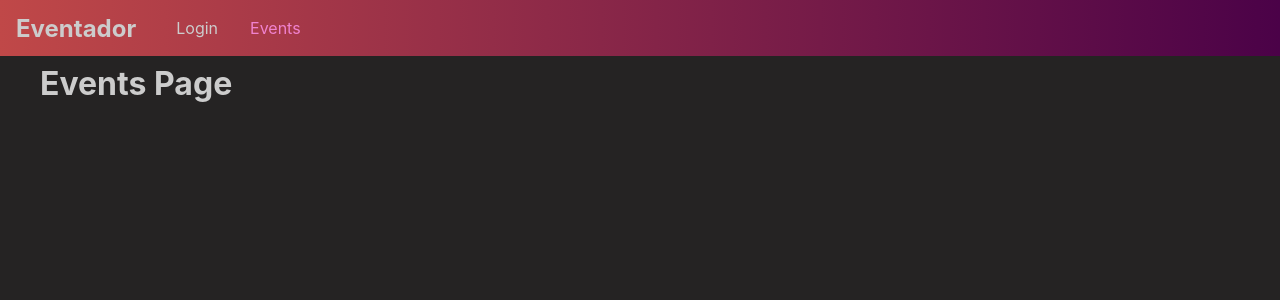
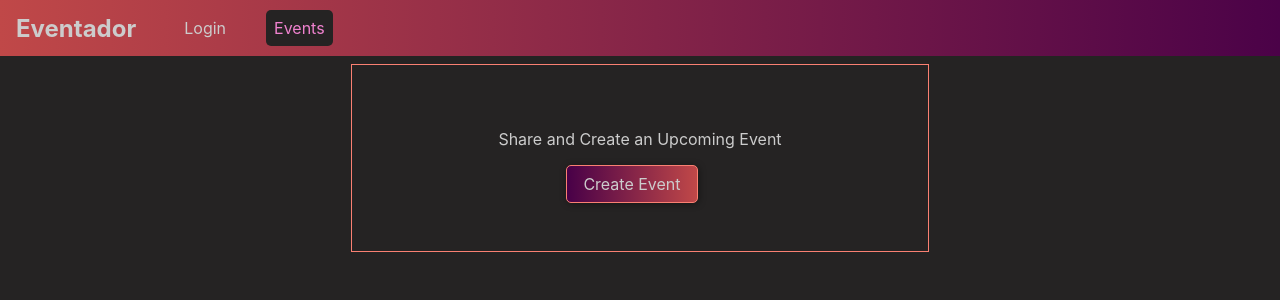
Before and after one commit to SimasDei/graphql-react-mongo-one, a React (Create React App) app in the folder frontend/: page /events in a window 1280 px wide. Shown: the top 300 px of the page. Built offline with nearby package versions, Linux system fonts and the light colour scheme.

Commit message:
add create events modal, set it based on event create state

```diff
--- a/frontend/src/App.js
+++ b/frontend/src/App.js
@@ -37,7 +37,9 @@ class App extends Component {
             <MainNavigation />
             <main className="main-content">
               <Switch>
-                {!this.state.token && <Redirect from="/" to="/auth" exact />}
+                {!this.state.token && (
+                  <Redirect from="/bookings" to="/auth" exact />
+                )}
                 {this.state.token && <Redirect from="/" to="/events" exact />}
                 {this.state.token && (
                   <Redirect from="/auth" to="/events" exact />
@@ -52,6 +54,7 @@ class App extends Component {
                 {this.state.token && (
                   <Route path="/bookings" component={BookingsPage} />
                 )}
+                {!this.state.token && <Redirect to="/auth" exact />}
               </Switch>
             </main>
           </AuthContext.Provider>
--- /dev/null
+++ b/frontend/src/components/backdrop/backdrop.css
@@ -0,0 +1,8 @@
+.backdrop {
+  position: fixed;
+  top: 0;
+  left: 0;
+  height: 100vh;
+  width: 100%;
+  background: rgba(0, 0, 0, 0.2);
+}
--- /dev/null
+++ b/frontend/src/components/backdrop/backdrop.js
@@ -0,0 +1,8 @@
+import React from 'react';
+import './backdrop.css';
+
+const backdrop = () => {
+  return <div className="backdrop" />;
+};
+
+export default backdrop;
--- /dev/null
+++ b/frontend/src/components/modal/Modal.js
@@ -0,0 +1,27 @@
+import React from 'react';
+import './modal.css';
+const Modal = props => {
+  return (
+    <div className="modal">
+      <header className="modal__header">
+        <h2>{props.title}</h2>
+      </header>
+      <section className="modal__content">{props.children}</section>
+      <section className="modal__actions">
+        {props.canCancel && (
+          <button className="btn" onClick={props.onCancel}>
+            Cancel
+          </button>
+        )}
+
+        {props.canConfirm && (
+          <button className="btn" onClick={props.onConfirm}>
+            Confirm
+          </button>
+        )}
+      </section>
+    </div>
+  );
+};
+
+export default Modal;
--- /dev/null
+++ b/frontend/src/components/modal/modal.css
@@ -0,0 +1,36 @@
+.modal {
+  width: 80%;
+  box-shadow: 0 2px 8px rgba(0, 0, 0, 0.5);
+  background: #252323;
+  position: fixed;
+  top: 20vh;
+  left: 5%;
+}
+
+.modal__header {
+  padding: 1rem;
+  background: #c04848;
+  color: #ccc;
+}
+
+.modal__header h2 {
+  margin: 0;
+  font-size: 1.2rem;
+}
+
+.modal__content {
+  padding: 1rem;
+}
+
+.modal__actions {
+  display: flex;
+  justify-content: flex-end;
+  padding: 1rem;
+}
+
+@media (min-width: 768px) {
+  .modal {
+    width: 50rem;
+    left: calc((100% - 50rem) / 2);
+  }
+}
--- a/frontend/src/components/navigation/navigation.css
+++ b/frontend/src/components/navigation/navigation.css
@@ -24,19 +24,31 @@
   list-style: none;
   padding: 0;
   margin: 0;
+  align-items: center;
 }
 
 .main-navigation__items li {
   margin: 0 1rem;
 }
 
-.main-navigation__items a {
+.main-navigation__items a,
+.main-navigation__items button {
   text-decoration: none;
   color: #ccc;
+  padding: 0.5rem;
+  border: none;
+  font: inherit;
+  background: transparent;
+  cursor: pointer;
+  margin: 0;
 }
 
 .main-navigation__items a:hover,
 .main-navigation__items a:active,
-.main-navigation__items a.active {
+.main-navigation__items a.active,
+.main-navigation__items button:hover,
+.main-navigation__items button:active {
+  background: #252323;
   color: #f082cf;
+  border-radius: 5px;
 }
--- a/frontend/src/components/navigation/navigation.js
+++ b/frontend/src/components/navigation/navigation.js
@@ -24,9 +24,14 @@ const mainNavigation = props => (
                 <NavLink to={'/events'}>Events</NavLink>
               </li>
               {context.token && (
-                <li>
-                  <NavLink to={'/bookings'}>Bookings</NavLink>
-                </li>
+                <React.Fragment>
+                  <li>
+                    <NavLink to={'/bookings'}>Bookings</NavLink>
+                  </li>
+                  <li>
+                    <button onClick={context.logout}>Logout</button>
+                  </li>
+                </React.Fragment>
               )}
             </ul>
           </nav>
--- a/frontend/src/index.css
+++ b/frontend/src/index.css
@@ -14,3 +14,39 @@ code {
   font-family: source-code-pro, Menlo, Monaco, Consolas, 'Courier New',
     monospace;
 }
+
+.form-control label,
+.form-control input {
+  display: block;
+  width: 100%;
+}
+
+.form-control label {
+  margin-bottom: 0.5rem;
+}
+
+.form-control {
+  margin-bottom: 1rem;
+}
+
+.form-actions button,
+.btn {
+  background: linear-gradient(to left, #c04848, #480048);
+  font: inherit;
+  border: 1px solid #fa8072;
+  border-radius: 5px;
+  padding: 0.5rem 1rem;
+  margin-right: 1rem;
+  color: inherit;
+  box-shadow: 1px 1px 7px rgba(0, 0, 0, 0.4);
+  cursor: pointer;
+  transition: all 0.2s;
+}
+
+.form-actions button:hover,
+.form-actions button:active,
+.btn:hover,
+.btn:active {
+  background: linear-gradient(to right, #c04848, #480048);
+  transform: translateY(-0.5rem);
+}
--- a/frontend/src/pages/Auth.css
+++ b/frontend/src/pages/Auth.css
@@ -3,36 +3,3 @@
   width: 25rem;
   margin: 5rem auto;
 }
-
-.form-control label,
-.form-control input {
-  display: block;
-  width: 100%;
-}
-
-.form-control label {
-  margin-bottom: 0.5rem;
-}
-
-.form-control {
-  margin-bottom: 1rem;
-}
-
-.form-actions button {
-  background: linear-gradient(to left, #c04848, #480048);
-  font: inherit;
-  border: 1px solid #fa8072;
-  border-radius: 5px;
-  padding: 0.5rem 1rem;
-  margin-right: 1rem;
-  color: inherit;
-  box-shadow: 1px 1px 7px rgba(0, 0, 0, 0.4);
-  cursor: pointer;
-  transition: all 0.2s;
-}
-
-.form-actions button:hover,
-.form-actions button:active {
-  background: linear-gradient(to right, #c04848, #480048);
-  transform: translateY(-0.5rem);
-}
--- /dev/null
+++ b/frontend/src/pages/Events.css
@@ -0,0 +1,8 @@
+.events-control {
+  text-align: center;
+  border: 1px solid #fa8072;
+  padding: 3rem;
+  margin: 2rem auto;
+  width: 30rem;
+  max-width: 80%;
+}
--- a/frontend/src/pages/Events.js
+++ b/frontend/src/pages/Events.js
@@ -1,11 +1,48 @@
 import React, { Component } from 'react';
+import './Events.css';
+import Modal from '../components/modal/Modal';
+import Backdrop from '../components/backdrop/backdrop';
 
 export class EventsPage extends Component {
+  state = {
+    creating: false
+  };
+
+  createEventHandler = () => {
+    this.setState({ creating: true });
+  };
+
+  modalConfirmHandler = () => {
+    this.setState({ creating: false });
+  };
+
+  modalCancelHandler = () => {
+    this.setState({ creating: false });
+  };
+
   render() {
     return (
-      <div>
-        <h1>Events Page</h1>
-      </div>
+      <React.Fragment>
+        {this.state.creating && <Backdrop />}
+        {this.state.creating && (
+          <Modal
+            title="Ahoy Sailor o/"
+            canCancel
+            canConfirm
+            onCancel={this.modalCancelHandler}
+            onConfirm={this.modalConfirmHandler}
+          >
+            <p>Modal Content Goes Here</p>
+          </Modal>
+        )}
+
+        <div className="events-control">
+          <p>Share and Create an Upcoming Event</p>
+          <button className="btn" onClick={this.createEventHandler}>
+            Create Event
+          </button>
+        </div>
+      </React.Fragment>
     );
   }
 }
```
